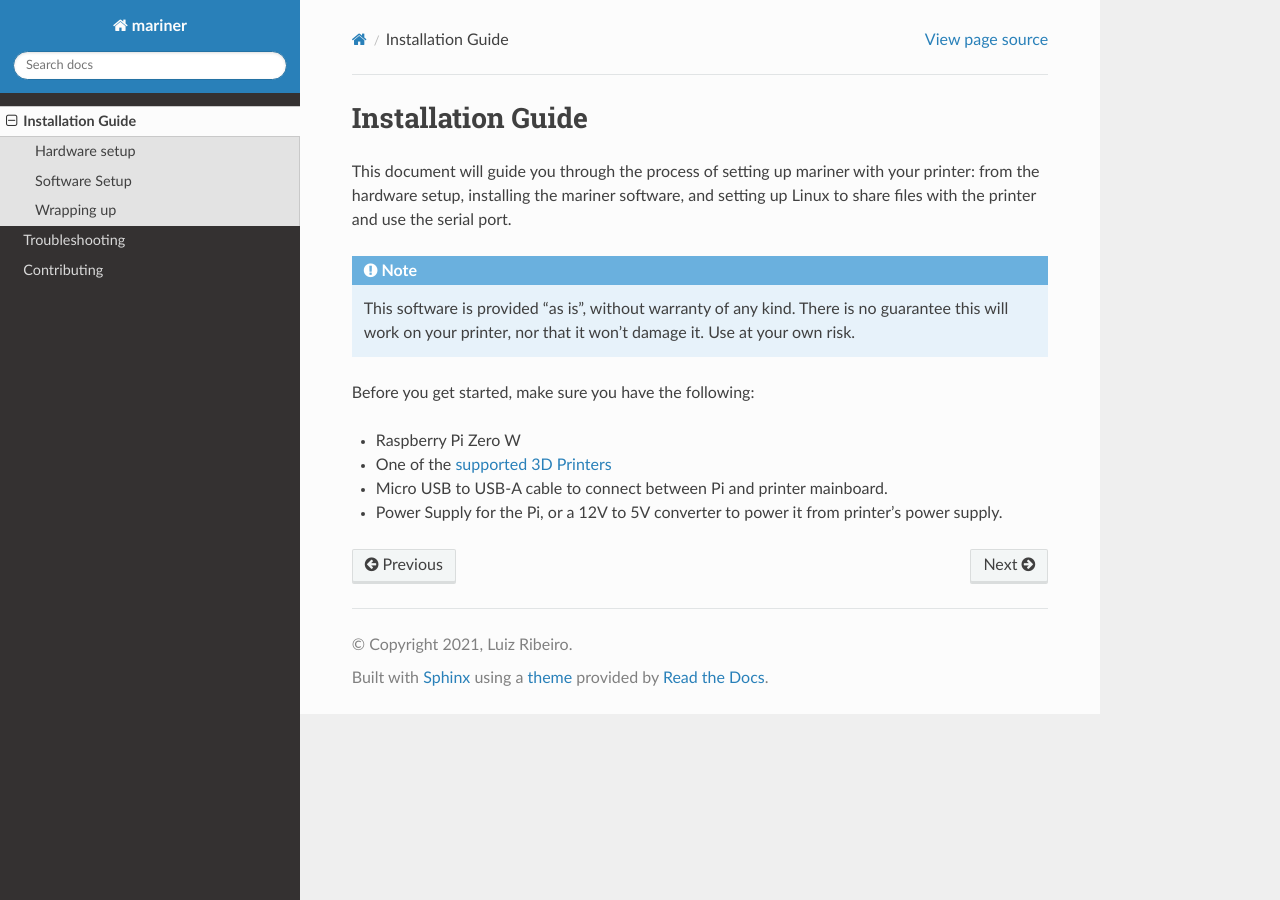
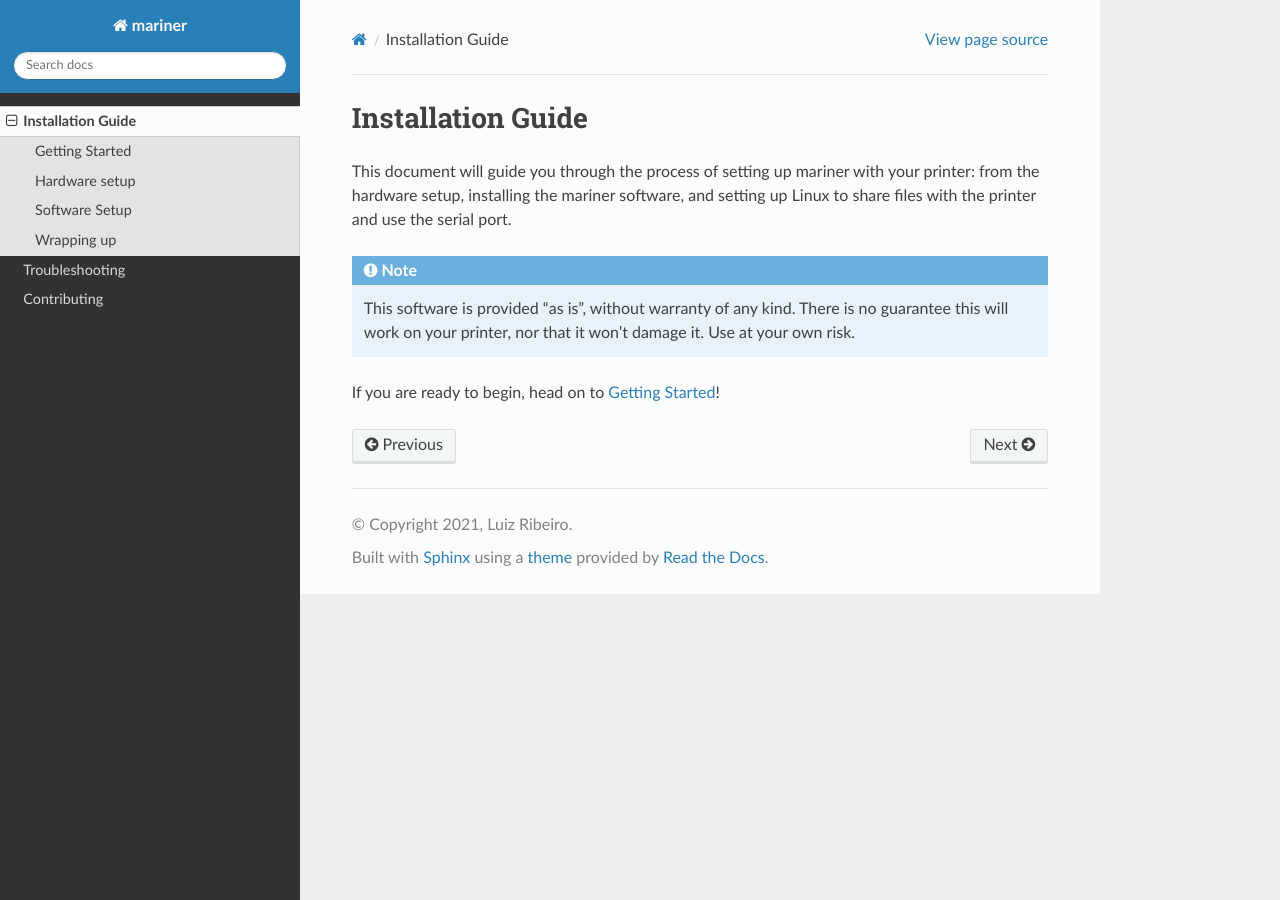
Before and after one commit to luizribeiro/mariner, a Sphinx documentation site: the page built from docs/install.rst, in a window 1280 px wide. Built offline with Sphinx 7.4.7 and the Read the Docs theme 2.0.0, drawn with Linux system fonts in a browser that asks for light colours.

Commit message:
[docs] Tweaks to installation guide

```diff
--- a/docs/install.rst
+++ b/docs/install.rst
@@ -10,17 +10,12 @@ setting up Linux to share files with the printer and use the serial port.
    guarantee this will work on your printer, nor that it won't damage it.  Use
    at your own risk.
 
-Before you get started, make sure you have the following:
-
-* Raspberry Pi Zero W
-* One of the `supported 3D Printers <https://github.com/luizribeiro/mariner#supported-printers>`_
-* Micro USB to USB-A cable to connect between Pi and printer mainboard.
-* Power Supply for the Pi, or a 12V to 5V converter to power it from
-  printer's power supply.
+If you are ready to begin, head on to :ref:`Getting Started`!
 
 .. toctree::
    :hidden:
 
+   getting-started
    hardware-setup
    software-setup
    wrapping-up
```
Also changed, not shown: docs/getting-started.rst (added, +40 -0 lines), docs/index.rst (+2 -22 lines).
